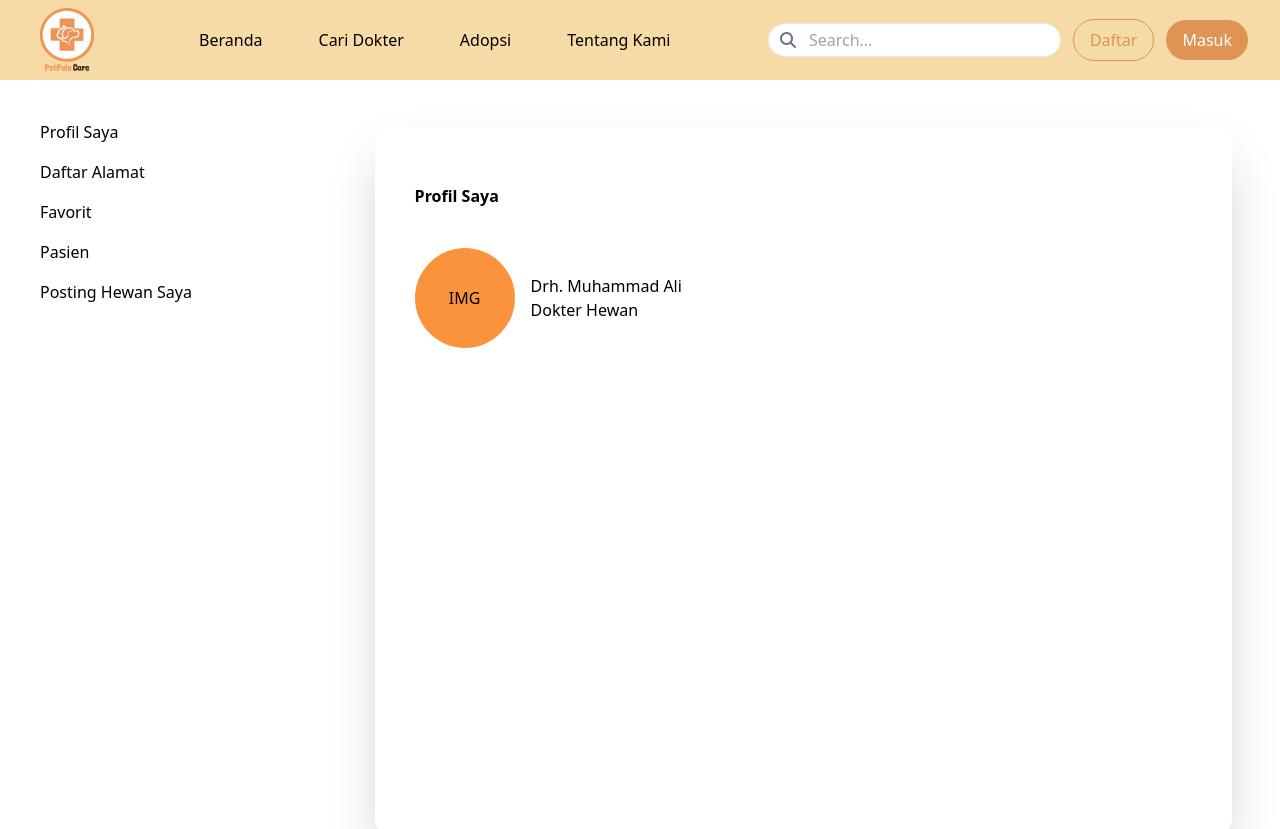
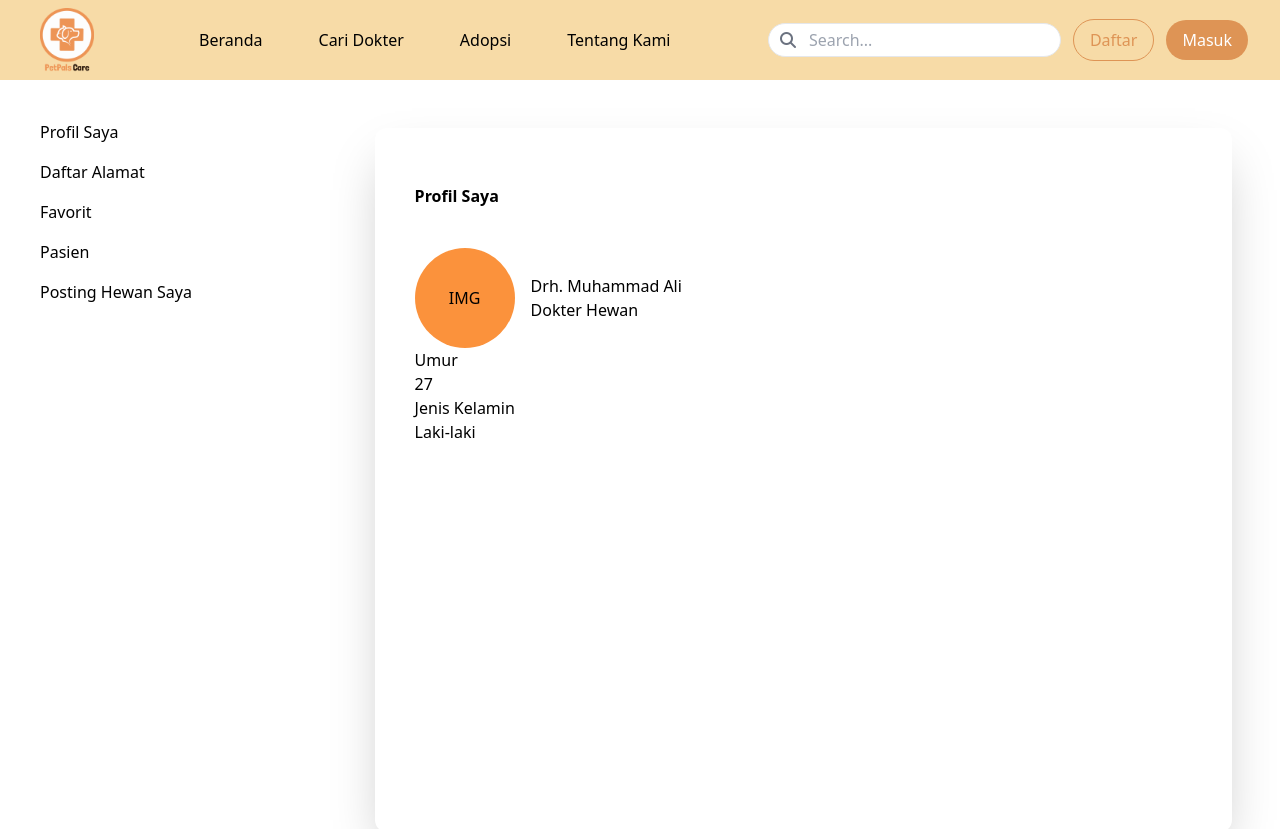
Before and after one commit to yusuf020820/PetPalsCare2, a React (Vite) app: page /Profil-dokter in a window 1280 px wide. Shown: the top 829 px of the page. Built offline with nearby package versions, Linux system fonts and the light colour scheme; what tailgrids would draw is missing.

Commit message:
profildokter

```diff
--- a/src/pages/ProfilDokter.jsx
+++ b/src/pages/ProfilDokter.jsx
@@ -30,8 +30,16 @@ const ProfilDokter = () => {
                 <p>Dokter Hewan</p>
               </div>
             </div>
-
-
+            <div classname="flex justify-start gap-8 items-center bg-red w-full" >
+              <div>
+                <p>Umur</p>
+                <p>27</p>
+              </div>
+              <div>
+                <p>Jenis Kelamin</p>
+                <p>Laki-laki</p>
+              </div>
+            </div>
           </div>
         </div>
       </div>
```
